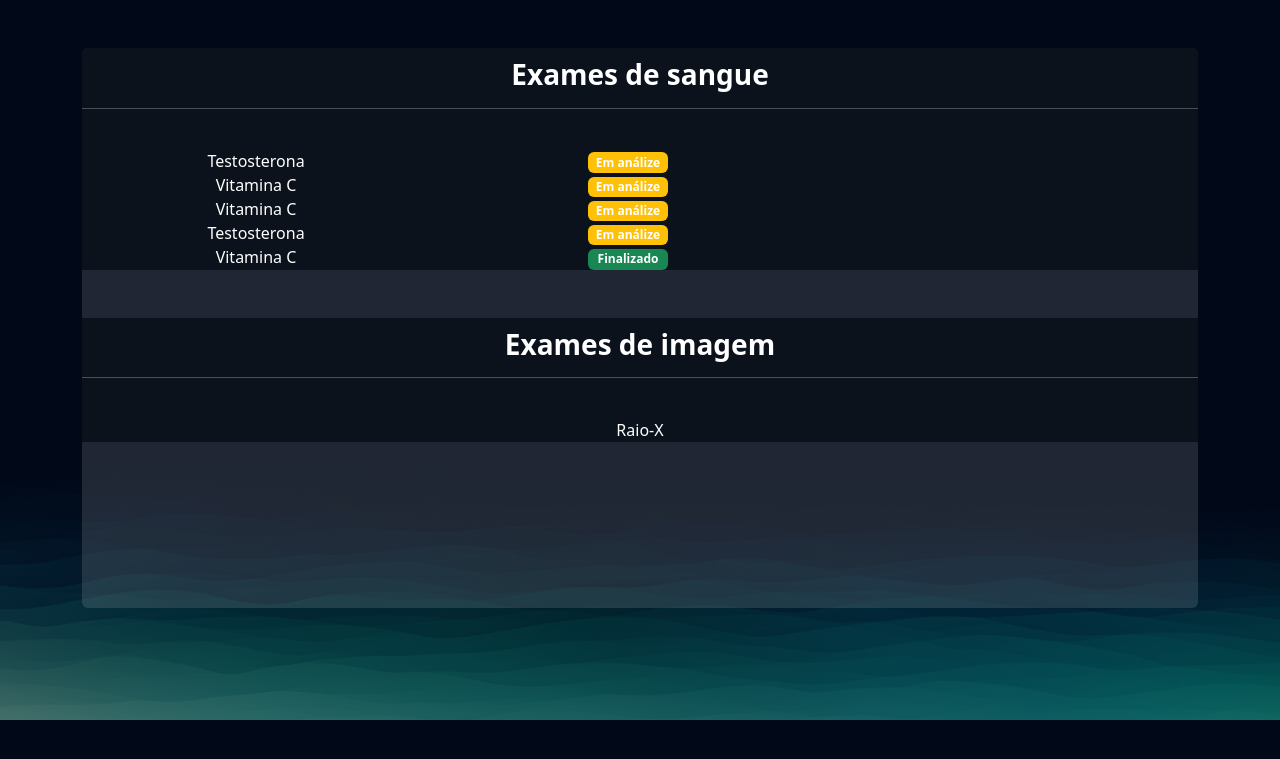
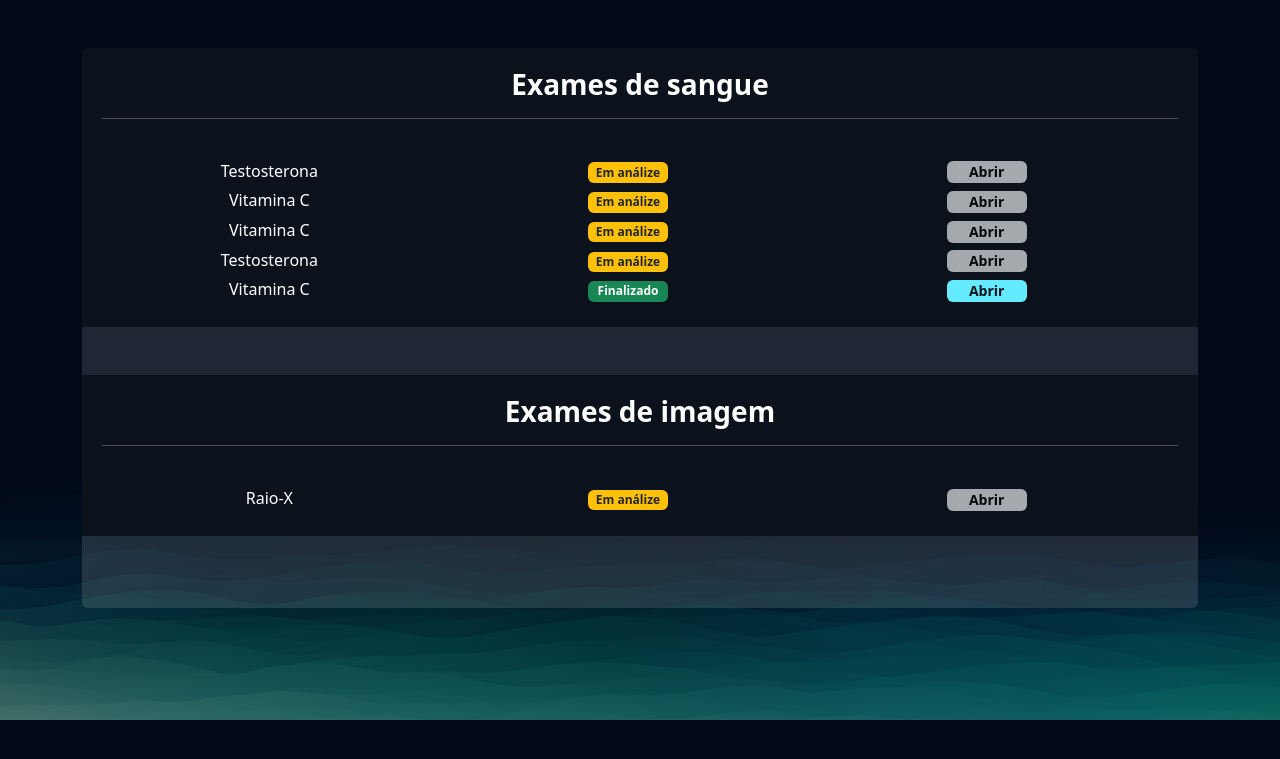
Before and after one commit to EdmarLelis/VitaLab, a Django app: page /exames/gerenciar_exames/ in a window 1280 px wide. Shown: the top 759 px of the page. Run offline with Django 4.2, Linux system fonts and the light colour scheme; a user stored in the database is signed in; data comes from the database, SQL or seed files in the repository.

Commit message:
Pagina gerenciar exames completa.

```diff
--- a/exames/models.py
+++ b/exames/models.py
@@ -36,7 +36,7 @@ class SolicitacaoExame(models.Model):
 
     def badge_template(self):
         if self.status == 'E':
-            classes = 'bg-warning'
+            classes = 'bg-warning text-dark'
             mensagem = 'Em análize'
         elif self.status == 'F':
             mensagem = 'Finalizado'
--- a/exames/templates/gerenciar_exames.html
+++ b/exames/templates/gerenciar_exames.html
@@ -30,7 +30,13 @@
                             <div class="col-md">
                                 {{exame.badge_template}}
                             </div>
-                            <div class="col-md"></div>
+                            <div class="col-md">
+                                {% if exame.status == 'F' %}
+                                    <a href="#" class="btn btn-light"> Abrir </a>
+                                {% else %}
+                                    <a href="#" class="btn btn-light disabled"> Abrir </a>
+                                {% endif %}
+                            </div>
                         </div>
                     {% endif %}
                 {% endfor %}
@@ -43,7 +49,19 @@
                 <br>
                 {% for exame in exames %}
                     {% if exame.exame.tipo == 'I' %}
-                        {{exame.exame.nome}}
+                        <div class="row">
+                            <div class="col-md">{{exame.exame.nome}}</div>
+                            <div class="col-md">
+                                {{exame.badge_template}}
+                            </div>
+                            <div class="col-md">
+                                {% if exame.status == 'F' %}
+                                    <a href="#" class="btn btn-light"> Abrir </a>
+                                {% else %}
+                                    <a href="#" class="btn btn-light disabled"> Abrir </a>
+                                {% endif %}
+                            </div>
+                        </div>
                     {% endif %}
                 {% endfor %}
             </div>
--- a/templates/static/exames/css/gerenciar_exames.css
+++ b/templates/static/exames/css/gerenciar_exames.css
@@ -1,13 +1,31 @@
 .sub-card{
     background-color: var(--dark-color);
-    padding: 0;
+    padding: 20px;
 }
 
 h3 {
     font-weight: bold;
-    padding-top: 10px;
 }
 
 .row {
     max-width: 100%;
+    margin-bottom:5px;
+
 }
+
+.btn {
+    height: 22px;
+    width: 80px;
+    font-size: 14px;
+    padding-top: 0;
+    padding-bottom: 0;
+    background-color: #65ebff;
+    border: #65ebff;
+    font-weight: bold;
+    color: #0C121C;
+}
+
+.btn:hover {
+    background-color: #337b86;
+    border: #337b86;
+}
```
